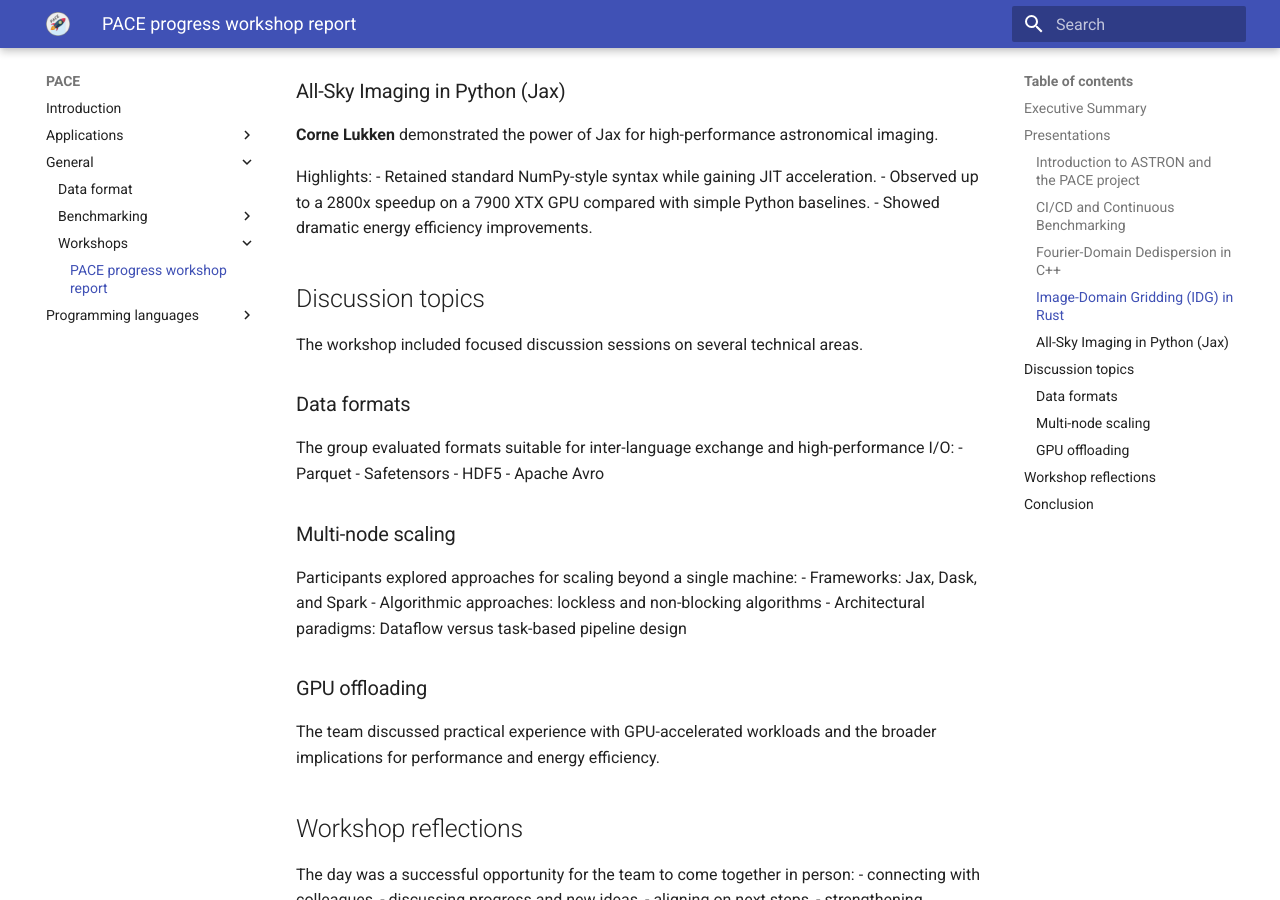
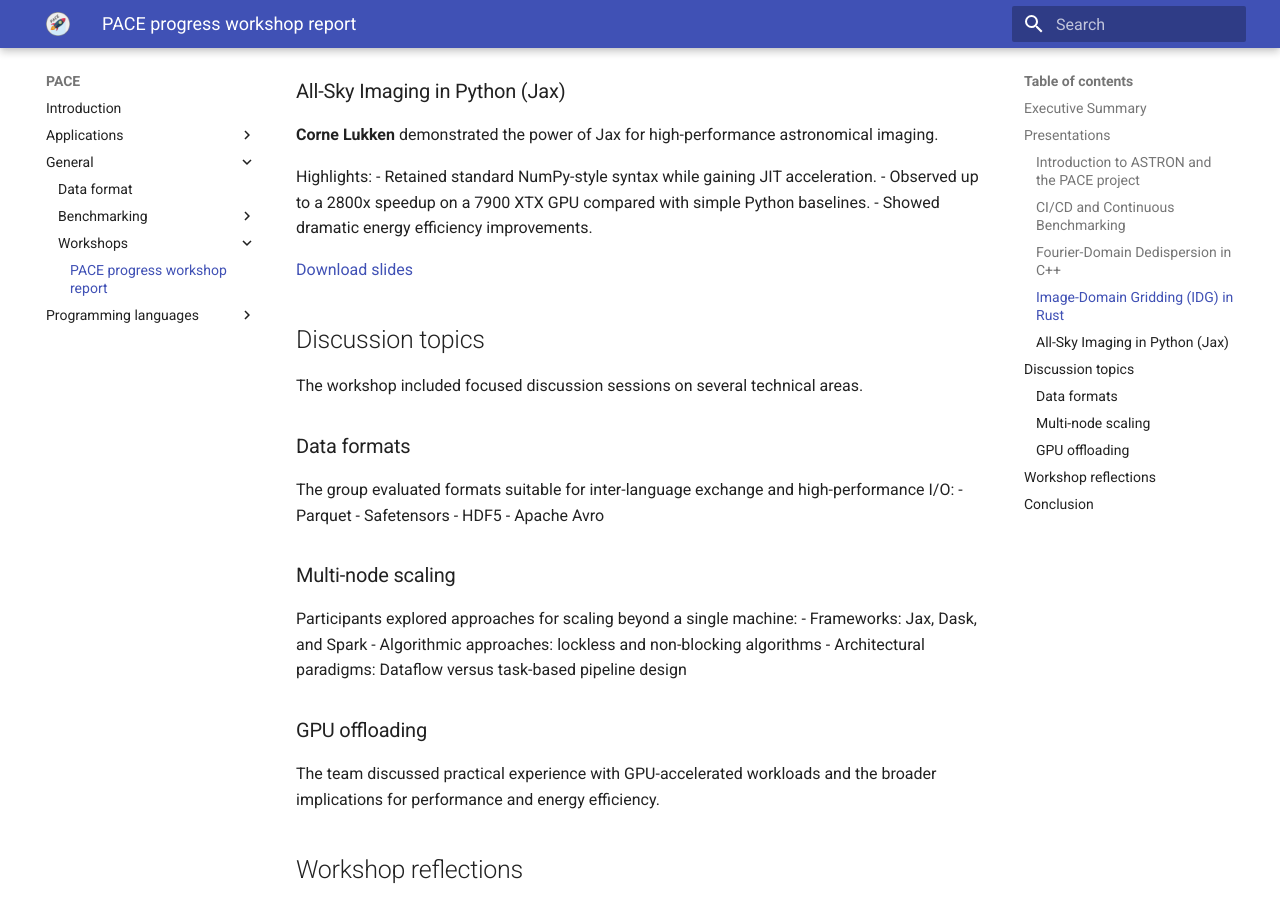
Before and after one commit to astron-rd/PACE, an MkDocs documentation site: the page built from docs/general/workshops/index.md, in a window 1280 px wide and 900 px high, scrolled down 1333 px. Built offline with MkDocs 1.6.1 and Material for MkDocs 9.7.7, drawn with Linux system fonts in a browser that asks for light colours; nearby versions of some CDN libraries.

Commit message:
Add download link for JAX presentation (#118)

```diff
--- a/docs/general/workshops/index.md
+++ b/docs/general/workshops/index.md
@@ -57,6 +57,8 @@ Highlights:
 - Observed up to a 2800x speedup on a 7900 XTX GPU compared with simple Python baselines.
 - Showed dramatic energy efficiency improvements.
 
+[Download slides](https://nextcloud.dantalion.nl/s/dTHeJ2t5JgmXKeR/download)
+
 ## Discussion topics
 
 The workshop included focused discussion sessions on several technical areas.
```
